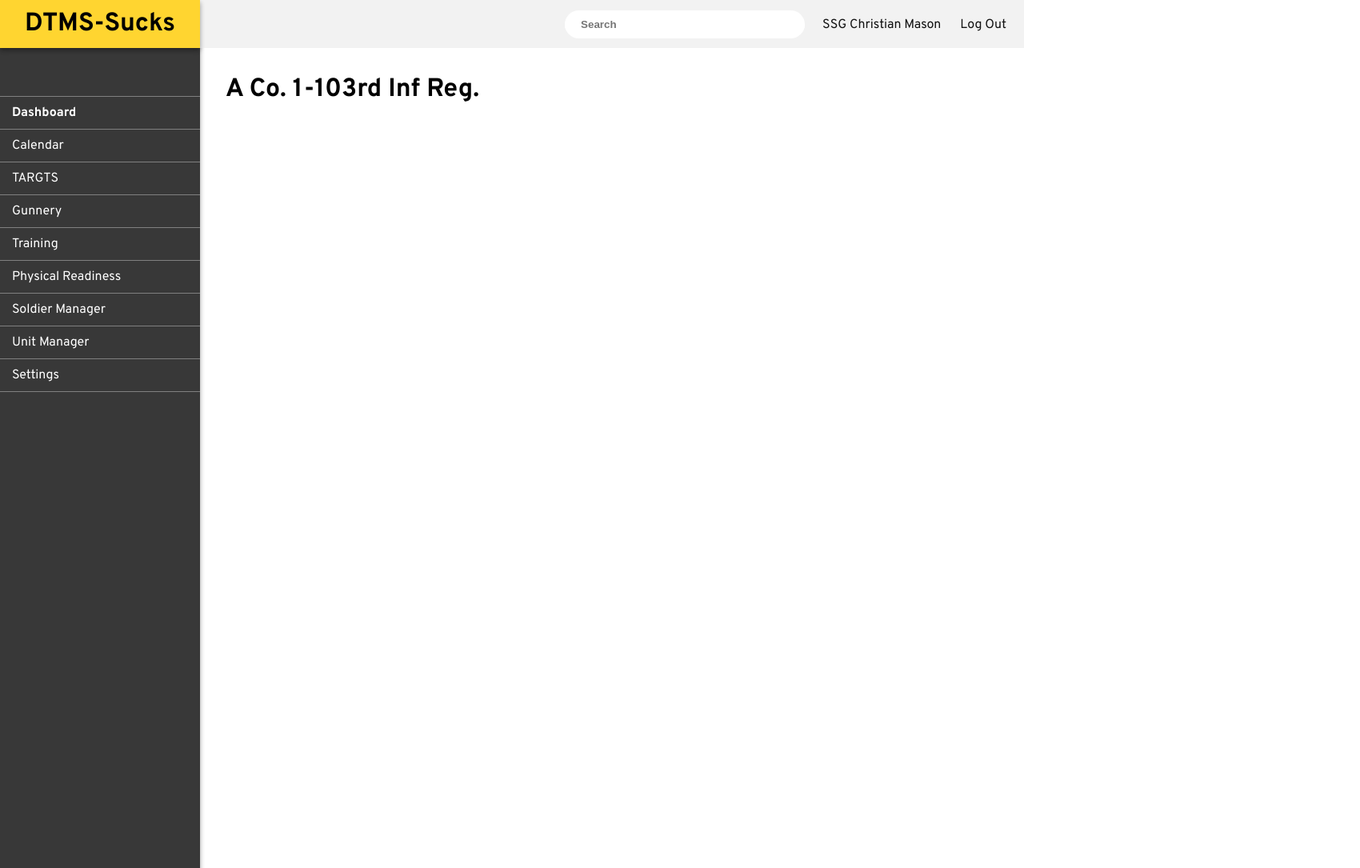
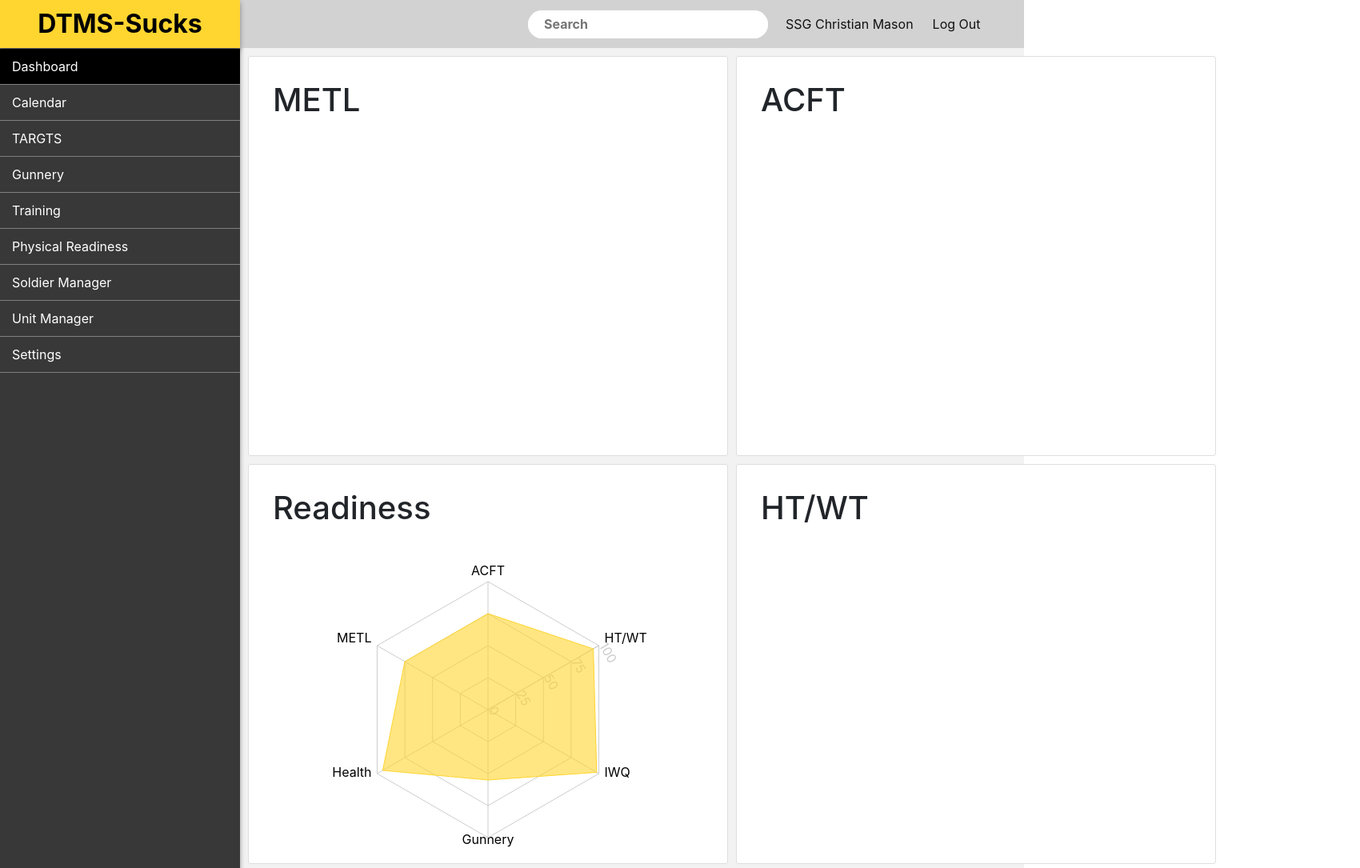
Before and after one commit to Christian-m-mason/dtms-sucks, a React (Create React App) app: page / in a window 1280 px wide. Shown: the top 1085 px of the page at 80% size, 1700 px wide, since content can reach past the window. Built offline with nearby package versions, Linux system fonts and the light colour scheme.

Commit message:
Added Recharts for Graphs, and bootstrap for layout and future forms, refactored main layout component to use grid-area

```diff
--- a/package.json
+++ b/package.json
@@ -7,11 +7,14 @@
     "@testing-library/jest-dom": "^5.11.4",
     "@testing-library/react": "^11.1.0",
     "@testing-library/user-event": "^12.1.10",
+    "bootstrap": "^4.5.3",
     "chart.js": "^2.9.4",
     "react": "^17.0.1",
+    "react-bootstrap": "^1.4.0",
     "react-dom": "^17.0.1",
     "react-router-dom": "^5.2.0",
     "react-scripts": "4.0.1",
+    "recharts": "^1.8.5",
     "styled-components": "^5.2.1",
     "web-vitals": "^0.2.4"
   },
--- a/src/App.js
+++ b/src/App.js
@@ -4,7 +4,7 @@ import { BrowserRouter as Router } from "react-router-dom";
 
 import { Theme } from "./styles/GlobalStyles";
 
-import { Container } from "./styles/Layout";
+import { GridLayout } from "./styles/Layout";
 import Sidebar from "./components/Sidebar";
 import Main from "./components/Main";
 import Header from "./components/Header";
@@ -13,13 +13,11 @@ function App() {
   return (
     <Router>
       <ThemeProvider theme={Theme}>
-        <Container>
+        <GridLayout>
           <Sidebar />
-          <Container column>
-            <Header />
-            <Main />
-          </Container>
-        </Container>
+          <Header />
+          <Main />
+        </GridLayout>
       </ThemeProvider>
     </Router>
   );
--- a/src/components/Header.js
+++ b/src/components/Header.js
@@ -1,33 +1,26 @@
 import React from "react";
 //import { Link } from "react-router-dom";
 import styled from "styled-components";
-import { Container } from "../styles/Layout";
 
 const HeaderStyles = styled.div`
+  grid-area: Header;
   display: flex;
-  width: 100%;
-  height: 60px;
-  background-color: #f2f2f2;
+  background-color: #d2d2d2;
   justify-content: flex-end;
   align-items: center;
   padding: 10px 20px;
   align-content: flex-start;
 `;
 
-const HeaderItemGroup = styled.ul`
-  white-space: nowrap;
-  li {
-    height: 100%;
-    width: 100%;
-    list-style: none;
-    display: inline;
-    white-space: nowrap;
-  }
+const HeaderItemGroup = styled.div`
+  display: flex;
+  min-width: 600px;
 `;
 
-const Search = styled.li`
+const Search = styled.div`
   background-color: #fff;
   border-radius: 20px;
+  height: 35px;
   input {
     height: 35px;
     width: 300px;
@@ -40,7 +33,7 @@ const Search = styled.li`
   }
 `;
 
-const HeaderItem = styled.li`
+const HeaderItem = styled.div`
   color: #121212;
   font-size: 1rem;
   margin: auto 0px auto 20px;
--- a/src/components/Main.js
+++ b/src/components/Main.js
@@ -13,7 +13,7 @@ import PhysicalReadiness from "../pages/PhysicalReadiness";
 import UnitManager from "../pages/UnitManager";
 
 const MainLayout = styled.div`
-  margin: 2rem;
+  grid-area: Main;
 `;
 
 export default function Main() {
--- a/src/components/Sidebar.js
+++ b/src/components/Sidebar.js
@@ -3,15 +3,13 @@ import { NavLink } from "react-router-dom";
 import styled from "styled-components";
 
 const SidebarStyles = styled.div`
-  min-width: 250px;
-  height: 100vmax;
-
+  grid-area: side;
+  height: 100%;
   background-color: #383838;
   box-shadow: ${(props) => props.theme.boxShadows[1]};
   display: flex;
   flex-direction: column;
   align-items: center;
-  align-content: flex-start;
 `;
 
 const SidebarBrand = styled.div`
@@ -19,7 +17,7 @@ const SidebarBrand = styled.div`
   color: #000;
   font-size: 2rem;
   font-weight: bold;
-  margin-bottom: 60px;
+
   text-align: center;
   width: 100%;
   height: 60px;
@@ -28,7 +26,6 @@ const SidebarBrand = styled.div`
   align-items: center;
   box-shadow: ${(props) => props.theme.boxShadows[1]};
   z-index: 10;
-  align-content: flex-start;
 `;
 
 const SidebarItem = styled(NavLink)`
@@ -40,8 +37,12 @@ const SidebarItem = styled(NavLink)`
   color: white;
 
   &.active {
-    font-weight: bold;
-    background-color: #383838;
+    background-color: #000;
+  }
+
+  &:hover {
+    color: #fff;
+    text-decoration: none;
   }
 `;
 
--- a/src/index.js
+++ b/src/index.js
@@ -2,10 +2,10 @@ import React from "react";
 import ReactDOM from "react-dom";
 import App from "./App";
 import { GlobalStyle } from "./styles/GlobalStyles";
+import "bootstrap/dist/css/bootstrap.min.css";
 
 ReactDOM.render(
   <React.Fragment>
-    <GlobalStyle />
     <App />
   </React.Fragment>,
   document.getElementById("root")
--- a/src/pages/Dashboard.js
+++ b/src/pages/Dashboard.js
@@ -1,10 +1,131 @@
 import React from "react";
+import styled from "styled-components";
+import {
+  ResponsiveContainer,
+  RadarChart,
+  PolarGrid,
+  PolarAngleAxis,
+  PolarRadiusAxis,
+  Radar,
+} from "recharts";
+
+import { Card } from "react-bootstrap";
+
+const CardContainer = styled.div`
+  display: flex;
+  flex-wrap: wrap;
+  padding: 5px;
+  justify-content: stretch;
+  min-width: 1400px;
+`;
+
+const data = [
+  {
+    subject: "ACFT",
+    A: 75,
+    fullMark: 100,
+  },
+  {
+    subject: "HT/WT",
+    A: 95,
+    fullMark: 100,
+  },
+  {
+    subject: "IWQ",
+    A: 98,
+    fullMark: 100,
+  },
+  {
+    subject: "Gunnery",
+    A: 55,
+    fullMark: 100,
+  },
+  {
+    subject: "Health",
+    A: 95,
+    fullMark: 100,
+  },
+  {
+    subject: "METL",
+    A: 75,
+    fullMark: 100,
+  },
+];
 
 export default function Dashboard() {
   return (
-    <div>
-      <h1 style={{ fontSize: "2rem" }}>A Co. 1-103rd Inf Reg. </h1>
-      <br />
-    </div>
+    <CardContainer>
+      <Card
+        style={{
+          minWidth: "600px",
+          height: "500px",
+          padding: "30px",
+          margin: "5px",
+        }}
+      >
+        <h1>METL</h1>
+        <Card.Body></Card.Body>
+      </Card>
+      <Card
+        style={{
+          minWidth: "600px",
+          height: "500px",
+          padding: "30px",
+          margin: "5px",
+        }}
+      >
+        <h1>ACFT</h1>
+        <Card.Body></Card.Body>
+      </Card>
+      <Card
+        style={{
+          minWidth: "600px",
+          height: "500px",
+          padding: "30px",
+          margin: "5px",
+        }}
+      >
+        <h1>Readiness</h1>
+        <Card.Body>
+          <ResponsiveContainer width="100%" height={400} debounce="1">
+            <RadarChart outerRadius={160} data={data}>
+              <PolarAngleAxis dataKey="subject" radius={180} />
+              <PolarRadiusAxis angle={30} radius="180%" domain={[0, 100]} />
+              <PolarGrid />
+              <Radar
+                name="Readiness"
+                dataKey="A"
+                stroke="#ffd530"
+                fill="#ffd530"
+                fillOpacity={0.6}
+              />{" "}
+            </RadarChart>
+          </ResponsiveContainer>
+        </Card.Body>
+      </Card>
+      <Card
+        style={{
+          minWidth: "600px",
+          height: "500px",
+          padding: "30px",
+          margin: "5px",
+        }}
+      >
+        <h1>HT/WT</h1>
+        <Card.Body></Card.Body>
+      </Card>
+      <Card
+        style={{
+          width: "1210px",
+          minWidth: "600px",
+          height: "500px",
+          padding: "30px",
+          margin: "5px",
+        }}
+      >
+        <h1>Gunnery</h1>
+        <Card.Body></Card.Body>
+      </Card>
+    </CardContainer>
   );
 }
--- a/src/styles/GlobalStyles.js
+++ b/src/styles/GlobalStyles.js
@@ -1,11 +1,11 @@
 import { createGlobalStyle } from "styled-components";
 
 export const GlobalStyle = createGlobalStyle`
-  *, html {
+  html {
     margin: 0;
     padding: 0;
     box-sizing: border-box;
-
+    background-color: #f2f2f2;
   }
   body {
     margin: 0;
@@ -13,9 +13,15 @@ export const GlobalStyle = createGlobalStyle`
     box-sizing: border-box;
     font-family: 'Overpass', sans-serif;
     font-size: 10px;
-
+    height: 100%;
+    width: 100%;
+    display: grid;
+    grid-template-columns: 300px 1fr;
+    grid-template-rows: 60px 1fr;
+    grid-template-areas:
+      "Sidebar Header "
+      "SideBar Main";
   }
-
 `;
 
 export const Theme = {
--- a/src/styles/Layout.js
+++ b/src/styles/Layout.js
@@ -3,7 +3,17 @@ import styled from "styled-components";
 export const Container = styled.div`
   display: flex;
   flex-direction: ${(props) => (props.column ? "column" : "row")};
-  height: 100vmax;
-  width: 100%;
-  align-content: flex-start;
+  align-items: stretch;
+  height: 100%;
 `;
+
+export const GridLayout = styled.div`
+  display: grid;
+  grid-template-areas:
+    "side Header Header"
+    "side Main Main"
+    "side Main Main";
+  grid-template-columns: 300px 1fr;
+  grid-template-rows: 60px 100vh auto;
+  background-color: #f2f2f2;
+`;
```
Also changed, not shown: 2 other files (tests, documents, lock files or other folders).
